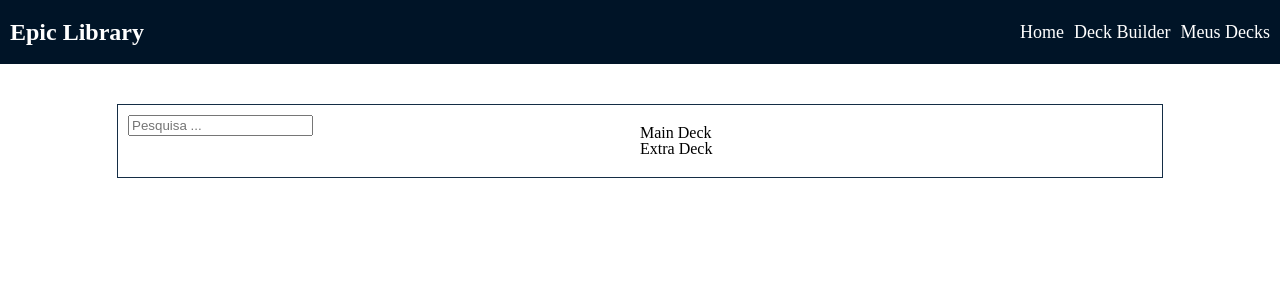
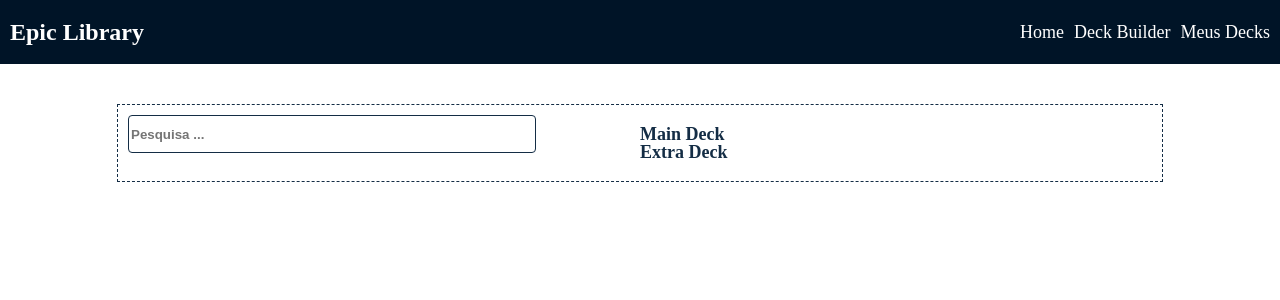
Before and after one commit to DEVin-Conta-Zap/library_yugioh, a React (Create React App) app: page /deck-builder in a window 1280 px wide. Shown: the top 300 px of the page. Built offline with nearby package versions, Linux system fonts and the light colour scheme.

Commit message:
adiciona carregamento esqueleto e deck builder

```diff
--- a/src/App.css
+++ b/src/App.css
@@ -6,3 +6,9 @@
 .card-details-body hr {
   width: 100%;
 }
+
+.avatar-skeleton {
+  width: 100%;
+  height: 100%;
+  line-height: 1;
+}
--- a/src/App.js
+++ b/src/App.js
@@ -8,7 +8,7 @@ import Cards from './pages/Cards';
 import Home from './pages/Home';
 import MyDecks from './pages/MyDecks';
 import CardDetails from './pages/CardDetails';
-import DeckBuilder from './pages/DeckBuilder';
+//import DeckBuilder from './pages/DeckBuilder';
 
 import Menu from './components/Menu';
 
@@ -16,6 +16,7 @@ import 'react-toastify/dist/ReactToastify.css';
 import { ToastContainer } from 'react-toastify';
 import { DeckProvider } from './contexts/DeckContext';
 import DeckBuilderWithContext from './pages/DeckBuilderWithContext';
+import 'react-loading-skeleton/dist/skeleton.css'
 
 const App = () => {
   return (
--- a/src/components/Card/index.tsx
+++ b/src/components/Card/index.tsx
@@ -7,7 +7,7 @@ interface IPropsCard {
 const Card: React.FC<IPropsCard> = ({ data }) => {
   const navigate = useNavigate()
   return (
-    <Container className="card-item" onDoubleClick={() => navigate(`/card-details/`, {state: data})}>
+    <Container onDoubleClick={() => navigate(`/card-details/`, {state: data})}>
       <Image
         src={data.card_images[0].image_url}
         alt={data.name}
--- a/src/pages/Cards/index.tsx
+++ b/src/pages/Cards/index.tsx
@@ -1,9 +1,9 @@
 import { useEffect, useRef, useState } from 'react';
-
+import Skeleton from 'react-loading-skeleton';
 import Card from '../../components/Card';
 import api from '../../services/axios';
 import { useParams } from 'react-router-dom';
-import { Container } from './styles';
+import { Container, ContainerSkeleton } from './styles';
 interface ICard {
   id: string;
   name: string;
@@ -25,6 +25,7 @@ const Cards = () => {
   const [page, setPage] = useState<number>(1)
   const [cards, setCards] = useState<Array<ICard>>([]);
   const [lastElement, setLastElement] = useState(null);
+  const [loading, setLoading] = useState<boolean>(false)
 
   const observer = useRef(
     new IntersectionObserver(
@@ -37,6 +38,7 @@ const Cards = () => {
   );
 
   useEffect(() => {
+    setLoading(true)
     api.get<IResponseGetCards[]>(
       `cards?race=${params.type}&_limit=10&_page=${page}`
     )
@@ -44,7 +46,7 @@ const Cards = () => {
         setCards([...cards, ...response.data])
       })
       .catch((error) => console.log(error))
-      .finally(() => console.log('A chamada terminou'))
+      .finally(() => setLoading(false))
     // eslint-disable-next-line react-hooks/exhaustive-deps
   }, [page]);
 
@@ -65,6 +67,7 @@ const Cards = () => {
 
   return (
     <>
+
       <Container>
         {
           cards.map((card, index) => {
@@ -86,6 +89,17 @@ const Cards = () => {
           })
         }
       </Container>
+
+      {loading ? (
+        <ContainerSkeleton>
+          <Skeleton
+            height="100%"
+            count={5}
+            containerClassName="avatar-skeleton"
+            style={{margin: 10}}
+          />
+        </ContainerSkeleton>
+      ) : 'Carregado'}
     </>
   )
 }
--- a/src/pages/Cards/styles.ts
+++ b/src/pages/Cards/styles.ts
@@ -9,3 +9,9 @@ export const Container = styled.div`
   justify-content: center;
   gap: 20px;
 `;
+
+
+export const ContainerSkeleton = styled.div`
+   width: 80%;
+  margin: 40px auto;
+`;
--- a/src/pages/DeckBuilderWithContext/styles.ts
+++ b/src/pages/DeckBuilderWithContext/styles.ts
@@ -1,12 +1,17 @@
 import styled from 'styled-components';
+import { BREAKPOINTS } from '../../utils/breakpoints';
 
 export const Container = styled.div`
   width: 80%;
   margin: 40px auto;
 
   display: flex;
-  border: 1px solid #142D45;
+  border: 1px dashed #142D45;
   padding: 10px;
+
+  @media(max-width: ${BREAKPOINTS.LARGE}) {
+    flex-direction: column;
+  }
 
 `;
 
@@ -18,15 +23,35 @@ export const LeftContainer = styled.div`
 `;
 
 export const Input = styled.input`
+  width: 80%;
+  outline: 0;
+  border-radius: 4px;
+  border: 1px solid #142D45;
+  color: #142D45;
+  font-weight: bold;
+  height: 34px;
+
+
+  @media(max-width: ${BREAKPOINTS.SMALL}) {
+    width: 100%;
+  }
 `;
 
 export const CardsContainer = styled.div`
   display: flex;
   gap: 10px;
   flex-wrap: wrap;
+  justify-content: center;
 
   img {
     width: 100px;
+  }
+
+
+  @media(max-width: 800px) {
+    img {
+      width: 60px;
+     }
   }
 `;
 
@@ -36,8 +61,15 @@ export const RightContainer = styled.div`
   flex-basis: 50%;
   flex-direction: column;
 
+
   img {
     width: 70px;
+  }
+
+  @media(max-width: 800px) {
+    img {
+      width: 40px;
+     }
   }
 `;
 
@@ -46,7 +78,9 @@ export const MainDeck = styled.div`
 `;
 
 export const DeckTitle = styled.span`
-
+  color: #142D45;
+  font-weight: bold;
+  font-size: 18px;
 `;
 
 export const ExtraDeck = styled.div`
```
Also changed, not shown: src/pages/CardDetails/styles.ts (line endings or trailing spaces).
